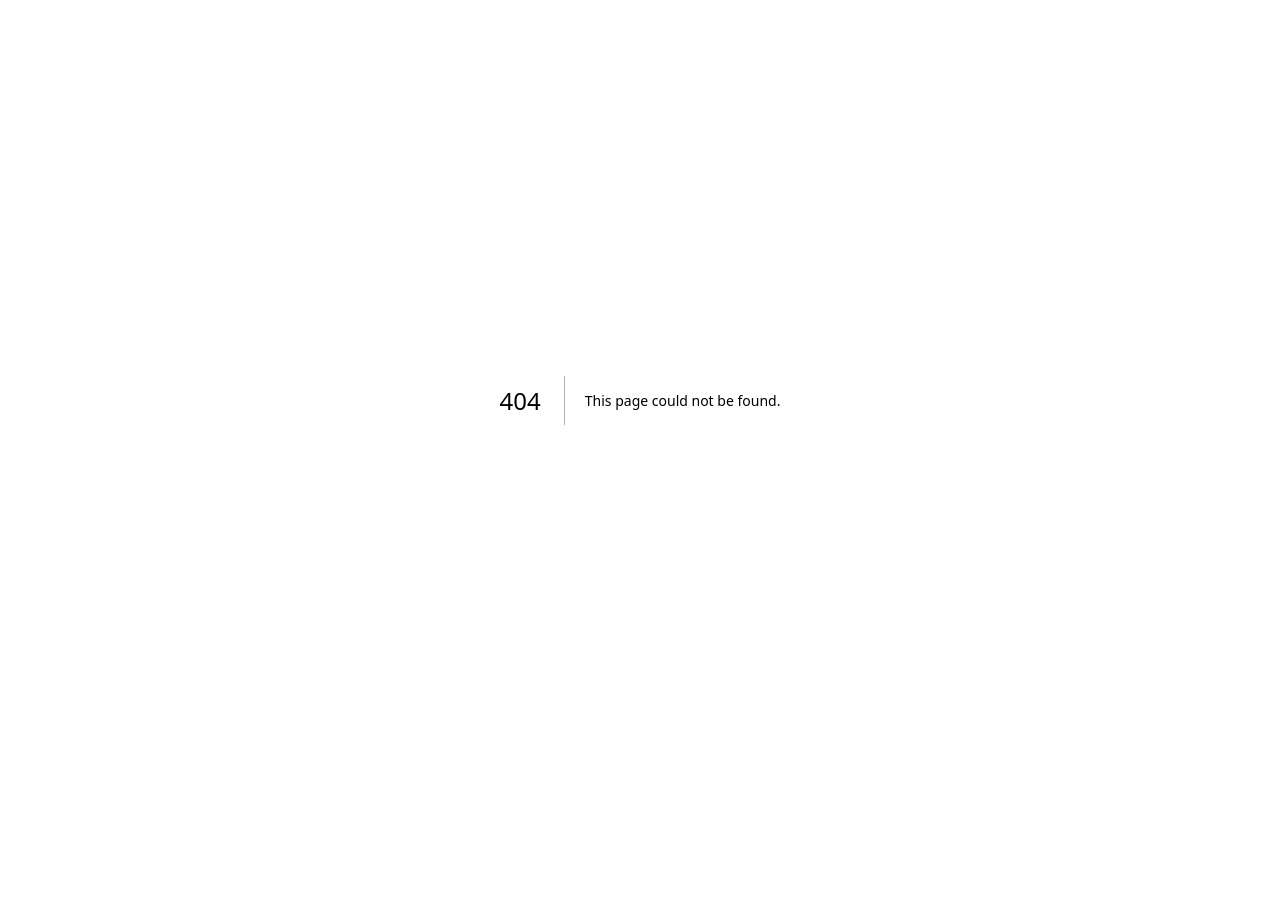
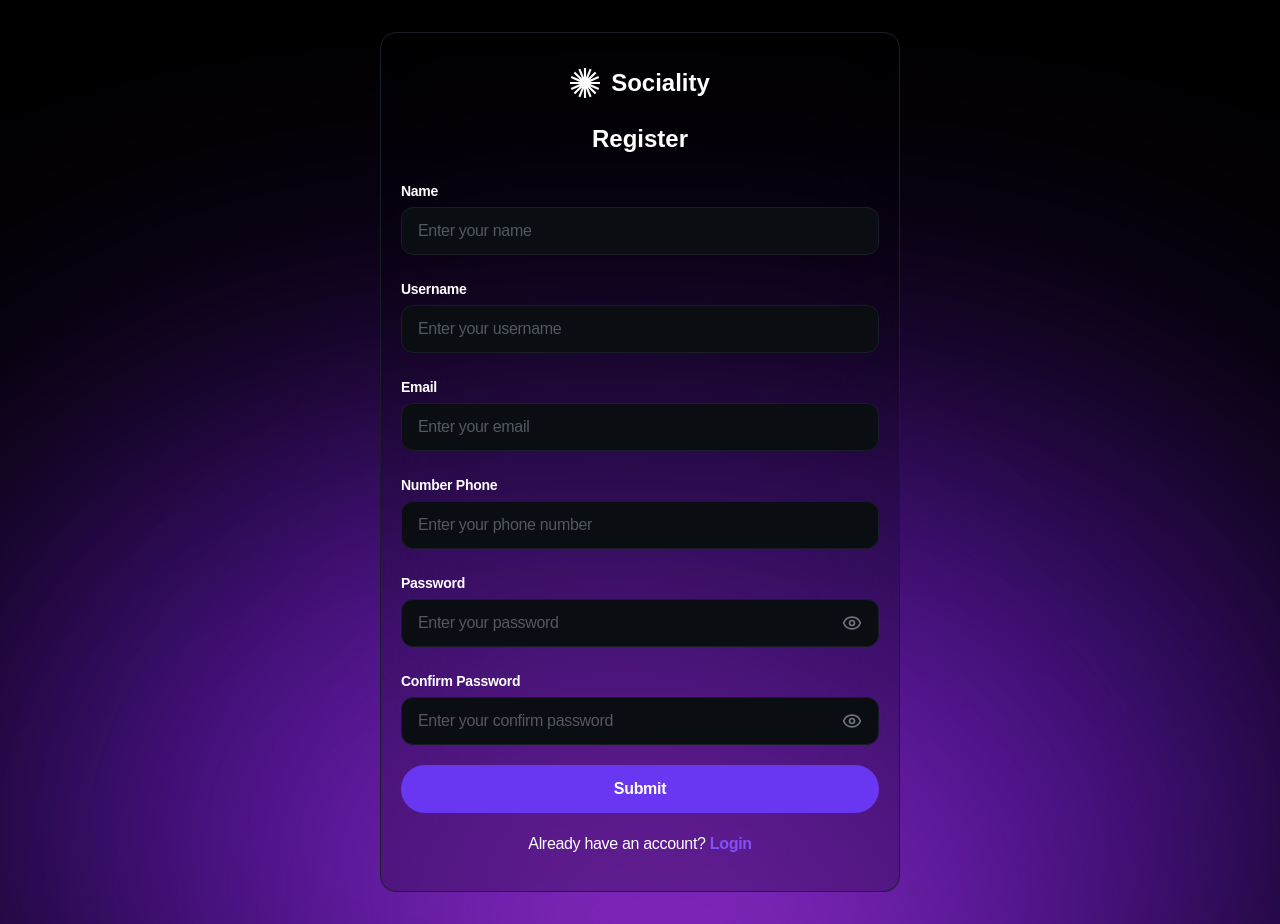
Before and after one commit to mldilink/sociality-frontend, a Next.js app: page /register in a window 1280 px wide. Before the commit this address had no page. Before the commit the page ends 800 px from the top, so only its background shows below. Built offline with nearby package versions, Linux system fonts and the light colour scheme; no server answers; a web font is replaced by a local one.

Commit message:
feat(auth): implement registration flow

```diff
--- /dev/null
+++ b/src/app/(auth)/register/page.tsx
@@ -0,0 +1,244 @@
+'use client';
+
+import { useState } from 'react';
+import Image from 'next/image';
+import Link from 'next/link';
+import { Eye, EyeOff } from 'lucide-react';
+import { useRouter } from 'next/navigation';
+import { useForm } from 'react-hook-form';
+import { zodResolver } from '@hookform/resolvers/zod';
+import { registerUser } from '@/features/auth/api';
+import { registerSchema, type RegisterInput } from '@/features/auth/schemas';
+import { ApiError } from '@/lib/api/client';
+
+const fields = [
+  { name: 'name', label: 'Name', placeholder: 'Enter your name', type: 'text' },
+  {
+    name: 'username',
+    label: 'Username',
+    placeholder: 'Enter your username',
+    type: 'text',
+  },
+  {
+    name: 'email',
+    label: 'Email',
+    placeholder: 'Enter your email',
+    type: 'email',
+  },
+  {
+    name: 'phone',
+    label: 'Number Phone',
+    placeholder: 'Enter your phone number',
+    type: 'tel',
+  },
+] as const;
+
+export default function RegisterPage() {
+  const [showPassword, setShowPassword] = useState(false);
+  const [showConfirmPassword, setShowConfirmPassword] = useState(false);
+
+  const router = useRouter();
+
+  const {
+    register,
+    handleSubmit,
+    setError,
+    clearErrors,
+    formState: { errors, isSubmitting },
+  } = useForm<RegisterInput>({
+    resolver: zodResolver(registerSchema),
+    defaultValues: {
+      name: '',
+      username: '',
+      email: '',
+      phone: '',
+      password: '',
+      confirmPassword: '',
+    },
+  });
+
+  async function onSubmit(data: RegisterInput) {
+    clearErrors();
+
+    try {
+      await registerUser(data);
+      router.push('/login?registered=true');
+    } catch (error) {
+      setError('root.server', {
+        message:
+          error instanceof ApiError
+            ? error.message
+            : 'Registrasi gagal. Periksa koneksi dan coba lagi.',
+      });
+    }
+  }
+
+  return (
+    <main className='relative flex min-h-dvh items-center justify-center overflow-hidden bg-black px-xl py-8 text-white'>
+      {/* Background gradient */}
+      <div
+        aria-hidden='true'
+        className='pointer-events-none absolute -bottom-80 left-1/2 h-162.5 w-275 -translate-x-1/2 rounded-full bg-[#5613A3]/80 blur-[150px] md:h-212.5 md:w-350'
+      />
+
+      <div
+        aria-hidden='true'
+        className='pointer-events-none absolute -bottom-72 left-1/4 h-125 w-175 rotate-45 rounded-full bg-[#AD3AE7]/70 blur-[150px]'
+      />
+
+      {/* Register card */}
+      <section className='relative z-10 flex w-full max-w-130 flex-col items-center gap-xl rounded-2xl border border-neutral-900 bg-black/20 px-xl py-8 backdrop-blur-[50px] md:gap-2xl md:px-2xl md:py-4xl'>
+        {/* Brand */}
+        <div className='flex h-9 items-center gap-2.75'>
+          <Image src='/icons/logo.svg' alt='Sociality' width={30} height={30} />
+          <span className='text-display-xs font-bold'>Sociality</span>
+        </div>
+
+        <h1 className='text-center text-display-xs font-bold'>Register</h1>
+
+        <form
+          className='flex w-full flex-col gap-2xl'
+          onSubmit={handleSubmit(onSubmit)}
+          noValidate
+        >
+          {fields.map((field) => (
+            <div key={field.name} className='flex w-full flex-col gap-xxs'>
+              <label
+                htmlFor={field.name}
+                className='text-text-sm font-bold tracking-[-0.02em]'
+              >
+                {field.label}
+              </label>
+
+              <input
+                id={field.name}
+                type={field.type}
+                placeholder={field.placeholder}
+                autoComplete={
+                  field.name === 'name'
+                    ? 'name'
+                    : field.name === 'username'
+                      ? 'username'
+                      : field.name === 'email'
+                        ? 'email'
+                        : 'tel'
+                }
+                {...register(field.name)}
+                aria-invalid={Boolean(errors[field.name])}
+                className='h-12 w-full rounded-xl border border-neutral-900 bg-neutral-950 px-xl text-text-md tracking-[-0.02em] outline-none placeholder:text-neutral-600 focus:border-primary-200'
+              />
+
+              {errors[field.name]?.message && (
+                <p className='text-text-xs text-red-500'>
+                  {errors[field.name]?.message}
+                </p>
+              )}
+            </div>
+          ))}
+
+          <div className='flex w-full flex-col gap-xxs'>
+            <label
+              htmlFor='password'
+              className='text-text-sm font-bold tracking-[-0.02em]'
+            >
+              Password
+            </label>
+
+            <div className='flex h-12 w-full items-center gap-md rounded-xl border border-neutral-900 bg-neutral-950 px-xl focus-within:border-primary-200'>
+              <input
+                id='password'
+                type={showPassword ? 'text' : 'password'}
+                placeholder='Enter your password'
+                autoComplete='new-password'
+                {...register('password')}
+                aria-invalid={Boolean(errors.password)}
+                className='min-w-0 flex-1 bg-transparent text-text-md tracking-[-0.02em] outline-none placeholder:text-neutral-600'
+              />
+
+              <button
+                type='button'
+                aria-label={showPassword ? 'Hide password' : 'Show password'}
+                onClick={() => setShowPassword((visible) => !visible)}
+                className='shrink-0 text-neutral-500 transition-colors hover:text-white'
+              >
+                {showPassword ? <EyeOff size={20} /> : <Eye size={20} />}
+              </button>
+            </div>
+
+            {errors.password?.message && (
+              <p className='text-text-xs text-red-500'>
+                {errors.password.message}
+              </p>
+            )}
+          </div>
+
+          <div className='flex w-full flex-col gap-xxs'>
+            <label
+              htmlFor='confirmPassword'
+              className='text-text-sm font-bold tracking-[-0.02em]'
+            >
+              Confirm Password
+            </label>
+
+            <div className='flex h-12 w-full items-center gap-md rounded-xl border border-neutral-900 bg-neutral-950 px-xl focus-within:border-primary-200'>
+              <input
+                id='confirmPassword'
+                type={showConfirmPassword ? 'text' : 'password'}
+                placeholder='Enter your confirm password'
+                autoComplete='new-password'
+                {...register('confirmPassword')}
+                aria-invalid={Boolean(errors.confirmPassword)}
+                className='min-w-0 flex-1 bg-transparent text-text-md tracking-[-0.02em] outline-none placeholder:text-neutral-600'
+              />
+
+              <button
+                type='button'
+                aria-label={
+                  showConfirmPassword
+                    ? 'Hide confirm password'
+                    : 'Show confirm password'
+                }
+                onClick={() => setShowConfirmPassword((visible) => !visible)}
+                className='shrink-0 text-neutral-500 transition-colors hover:text-white'
+              >
+                {showConfirmPassword ? <EyeOff size={20} /> : <Eye size={20} />}
+              </button>
+            </div>
+
+            {errors.confirmPassword?.message && (
+              <p className='text-text-xs text-red-500'>
+                {errors.confirmPassword.message}
+              </p>
+            )}
+          </div>
+
+          <div className='flex flex-col items-center gap-xl'>
+            {errors.root?.server?.message && (
+              <p role='alert' className='text-text-xs text-red-500'>
+                {errors.root.server.message}
+              </p>
+            )}
+
+            <button
+              type='submit'
+              disabled={isSubmitting}
+              className='flex h-11 w-full items-center justify-center rounded-full bg-primary px-xl text-text-md font-bold tracking-[-0.02em] transition-colors hover:bg-primary-200 disabled:cursor-not-allowed disabled:opacity-60 md:h-12'
+            >
+              {isSubmitting ? 'Submiting...' : 'Submit'}
+            </button>
+
+            <p className='text-center text-text-sm tracking-[-0.02em] md:text-text-md'>
+              Already have an account?{' '}
+              <Link
+                href='/login'
+                className='font-bold text-primary-200 hover:text-primary-300'
+              >
+                Login
+              </Link>
+            </p>
+          </div>
+        </form>
+      </section>
+    </main>
+  );
+}
--- a/src/features/auth/api.ts
+++ b/src/features/auth/api.ts
@@ -3,9 +3,17 @@ import type { LoginInput, RegisterInput } from './schemas';
 import type { LoginResponse } from './types';
 
 export async function registerUser(data: RegisterInput) {
+  const payload = {
+    name: data.name,
+    username: data.username,
+    email: data.email,
+    phone: data.phone,
+    password: data.password,
+  };
+
   return apiRequest<unknown>('/api/auth/register', {
     method: 'POST',
-    body: JSON.stringify(data),
+    body: JSON.stringify(payload),
   });
 }
 
--- a/src/features/auth/schemas.ts
+++ b/src/features/auth/schemas.ts
@@ -1,12 +1,22 @@
 import { z } from 'zod';
 
-export const registerSchema = z.object({
-  name: z.string().trim().min(1, 'Nama wajib diisi'),
-  username: z.string().trim().min(1, 'Username wajib diisi'),
-  email: z.string().trim().email('Format email tidak valid'),
-  phone: z.string().trim().min(1, 'Nomor telepon wajib diisi'),
-  password: z.string().min(1, 'Password wajib diisi'),
-});
+export const registerSchema = z
+  .object({
+    name: z.string().trim().min(1, 'Nama wajib diisi'),
+    username: z.string().trim().min(1, 'Username wajib diisi'),
+    email: z
+      .string()
+      .trim()
+      .min(1, 'Email wajib diisi')
+      .email('Format email tidak valid'),
+    phone: z.string().trim().min(1, 'Nomor telepon wajib diisi'),
+    password: z.string().min(8, 'Password minimal 8 karakter'),
+    confirmPassword: z.string().min(1, 'Konfirmasi password wajib diisi'),
+  })
+  .refine((data) => data.password === data.confirmPassword, {
+    message: 'Password tidak sama',
+    path: ['confirmPassword'],
+  });
 
 export const loginSchema = z.object({
   email: z.string().trim().email('Format email tidak valid'),
```
